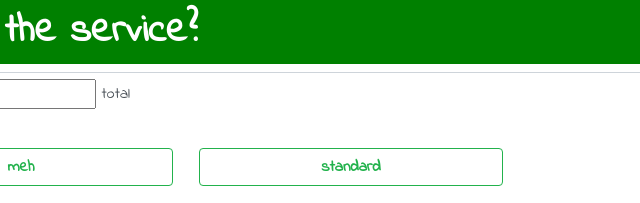
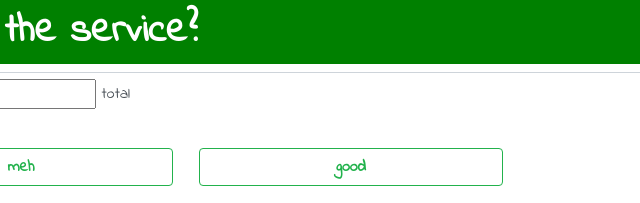
Before and after one commit to letpubbs/letpubbs.github.io, a plain HTML site: page index.html in a window 1280 px wide. Shown: the top 203 px of the page, 619-1259 px from the left. Drawn offline with Linux system fonts and the light colour scheme; a web font is replaced by a local one.

Commit message:
Add files via upload

```diff
--- a/index.html
+++ b/index.html
@@ -31,7 +31,7 @@
                 <button type="button" class="btn btn-outline-success" id="sucked">sucked</button>
                 <button type="button" class="btn btn-outline-success" id="meh">meh</button>
 
-                <button type="button" class="btn btn-outline-success" id="standard">standard</button>
+                <button type="button" class="btn btn-outline-success" id="standard">good</button>
                 <br>
                 <button type="button" class="btn btn-outline-success" id="better">better</button>
 
```
